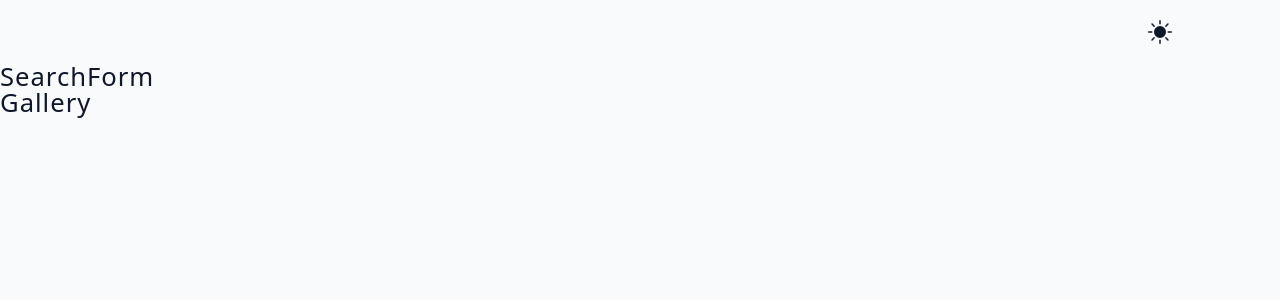
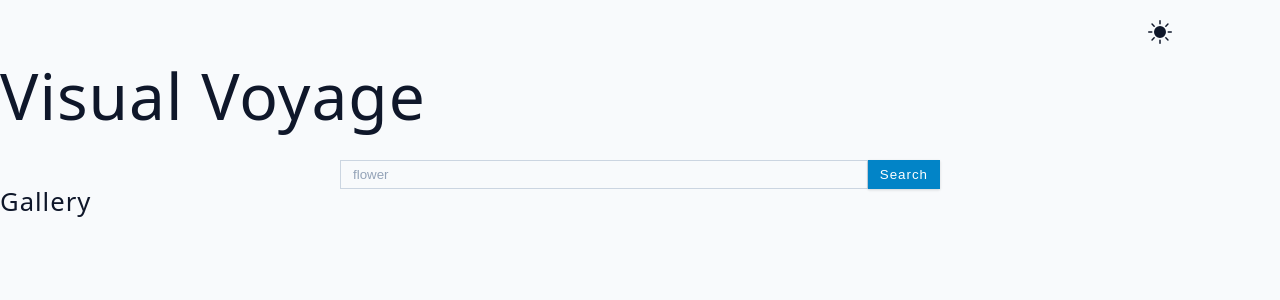
Before and after one commit to Aaliyah1699/Visual-Voyage, a React (Vite) app: page / in a window 1280 px wide. Shown: the top 300 px of the page. Built offline with nearby package versions, Linux system fonts and the light colour scheme.

Commit message:
setup search form

```diff
--- a/src/SearchForm.jsx
+++ b/src/SearchForm.jsx
@@ -1,5 +1,22 @@
+// import { useGlobalContext } from './context';
+
 const SearchForm = () => {
-    return <h4>SearchForm</h4>;
+    return (
+        <section>
+            <h1>Visual Voyage</h1>
+            <form className='search-form'>
+                <input
+                    type='text'
+                    className='form-input search-input'
+                    name='search'
+                    placeholder='flower'
+                />
+                <button type='submit' className='btn'>
+                    Search
+                </button>
+            </form>
+        </section>
+    );
 };
 
 export default SearchForm;
```
